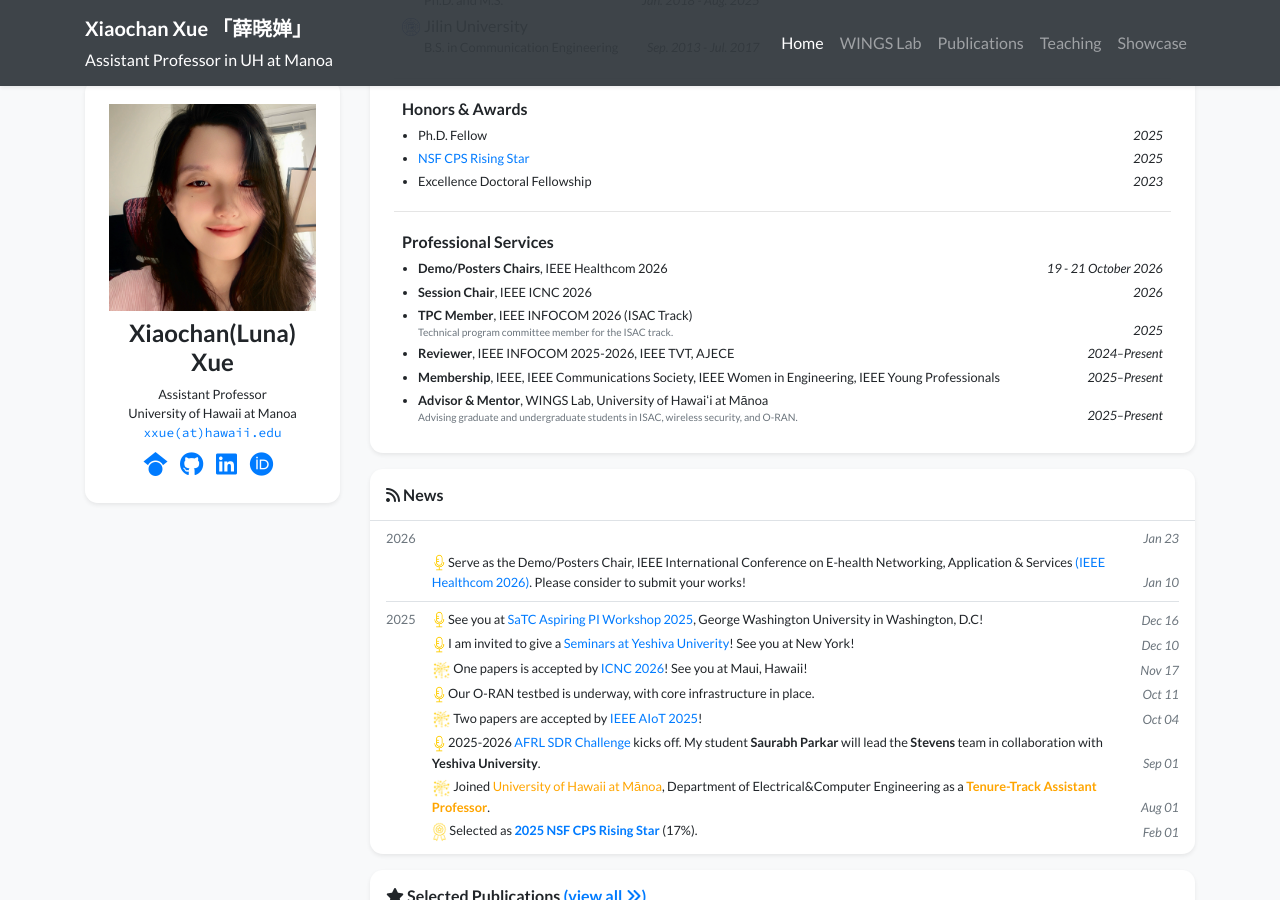
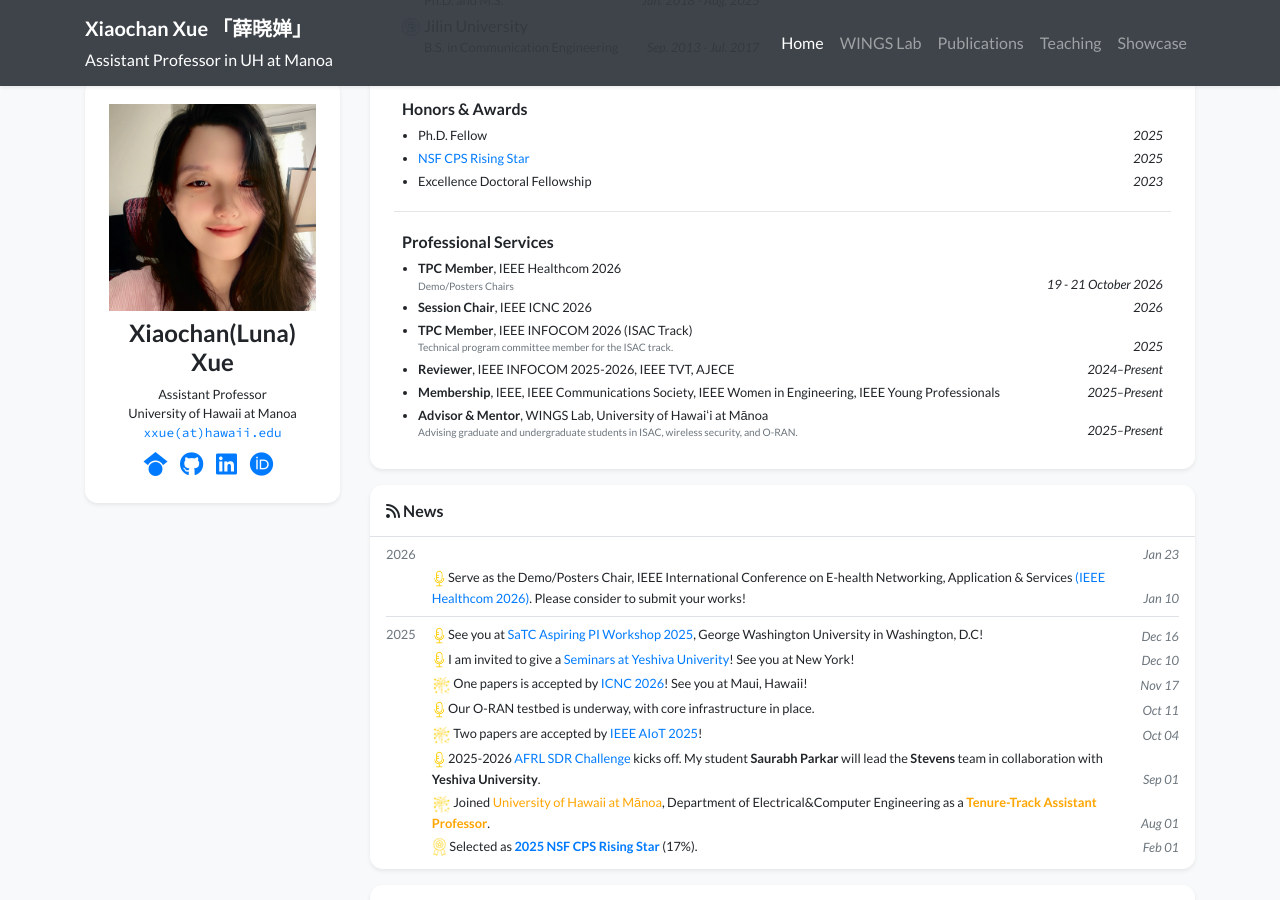
Before and after one commit to Luna-Xue/Luna-Xue.github.io, a Jekyll site: the page built from index.html, in a window 1280 px wide and 900 px high, scrolled down 922 px. Built offline with Jekyll 4.4.1, drawn with Linux system fonts in a browser that asks for light colours; nearby versions of some CDN libraries; a style sheet for code colours, icons or effects is not loaded.

Commit message:
[update] Services

```diff
--- a/_data/profile.yml
+++ b/_data/profile.yml
@@ -66,9 +66,10 @@
   date: 2023
 
 professional_services:
-  - role: "Demo/Posters Chairs"
+  - role: "TPC Member"
     venue: "IEEE Healthcom 2026"
     date: "19 - 21 October 2026"
+    note: "Demo/Posters Chairs"
 
   - role: "Session Chair"
     venue: "IEEE ICNC 2026"
```
